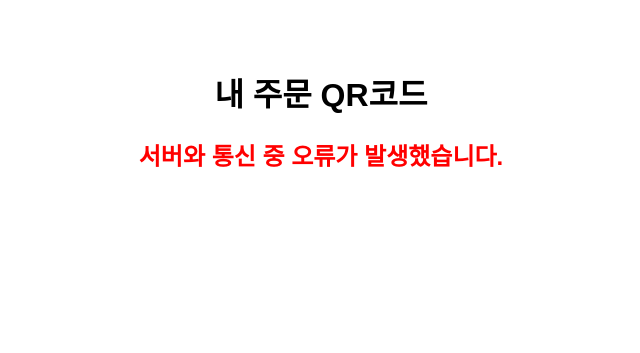
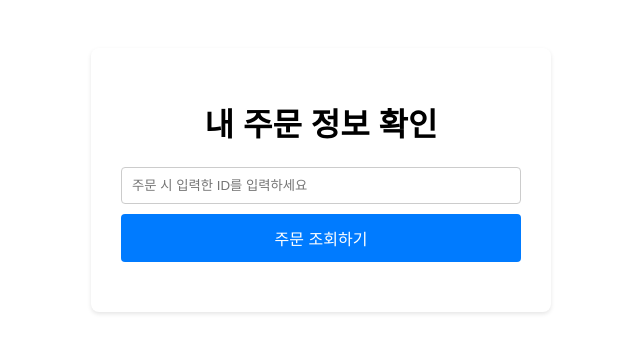
Before and after one commit to hojuncha1207-hue/markets-qr, a Flask app: page /view-orders.html in a window 1280 px wide. Shown: the top 353 px of the page, without its empty margins (319-959 px from the left). Run offline with Flask 3, Linux system fonts and the light colour scheme.

Commit message:
Update view-orders.html

```diff
--- a/templates/view-orders.html
+++ b/templates/view-orders.html
@@ -2,45 +2,46 @@
 <html lang="ko">
 <head>
     <meta charset="UTF-8">
-    <title>내 주문 QR코드</title>
+    <title>내 주문 QR코드 확인</title>
     <style>
+        /* CSS 스타일은 이전과 유사 */
         body { font-family: sans-serif; text-align: center; padding: 40px; }
-        #error-message { color: red; }
+        .container { max-width: 400px; margin: auto; padding: 30px; background: white; border-radius: 8px; box-shadow: 0 2px 4px rgba(0,0,0,0.1); }
+        input[type="text"] { width: calc(100% - 22px); padding: 10px; margin-bottom: 10px; border: 1px solid #ccc; border-radius: 4px; }
+        button { width: 100%; padding: 12px; font-size: 1em; background-color: #007bff; color: white; border: none; border-radius: 4px; cursor: pointer; }
+        #error-message { color: #d9534f; }
     </style>
 </head>
 <body>
-    <h1>내 주문 QR코드</h1>
-    <div id="order-container">
-        <p>주문 정보를 불러오는 중...</p>
+    <div class="container">
+        <h1>내 주문 정보 확인</h1>
+
+        <input type="text" id="viewUserIdInput" placeholder="주문 시 입력한 ID를 입력하세요">
+        <button onclick="fetchOrder()">주문 조회하기</button>
+
+        <div id="order-container" style="margin-top: 20px;"></div>
     </div>
 
     <script>
-        // 페이지가 로드되면 자동으로 실행됩니다.
-        document.addEventListener('DOMContentLoaded', async () => {
+        async function fetchOrder() {
             const container = document.getElementById('order-container');
-
-            // 1. URL에서 사용자 ID 가져오기
-            // 수정 후
-            const pathParts = window.location.pathname.split('/');
-            // URL 경로의 맨 마지막 부분을 userId로 인식합니다.
-            const userId = pathParts[pathParts.length - 1];
+            // 입력창에서 사용자 ID를 가져옵니다.
+            const userId = document.getElementById('viewUserIdInput').value;
 
             if (!userId) {
-                container.innerHTML = '<h2 id="error-message">사용자 ID를 찾을 수 없습니다.</h2>';
+                container.innerHTML = '<h2 id="error-message">조회할 사용자 ID를 입력해주세요.</h2>';
                 return;
             }
+            container.innerHTML = '<p>주문 정보를 불러오는 중...</p>';
 
-            // 2. 서버에 해당 사용자의 주문 정보 요청
             try {
-                const response = await fetch(`/api/get-order/${userId}`);
+                // 입력된 ID로 서버에 정보를 요청합니다.
+                const response = await fetch(`/api/get-order/${userId.trim()}`);
                 const data = await response.json();
 
-                // 3. 받은 데이터로 화면 구성
                 if (data.success) {
                     const order = data.order;
-                    // QR 데이터는 주문 정보 전체를 담고 있는 JSON 문자열입니다.
                     const qrDataString = JSON.stringify(order);
-                    // QR 코드 이미지를 생성해주는 외부 서비스를 이용합니다.
                     const qrImageUrl = `https://api.qrserver.com/v1/create-qr-code/?size=200x200&data=${encodeURIComponent(qrDataString)}`;
 
                     container.innerHTML = `
@@ -53,7 +54,7 @@
             } catch (error) {
                 container.innerHTML = '<h2 id="error-message">서버와 통신 중 오류가 발생했습니다.</h2>';
             }
-        });
+        }
     </script>
 </body>
 </html>
```
